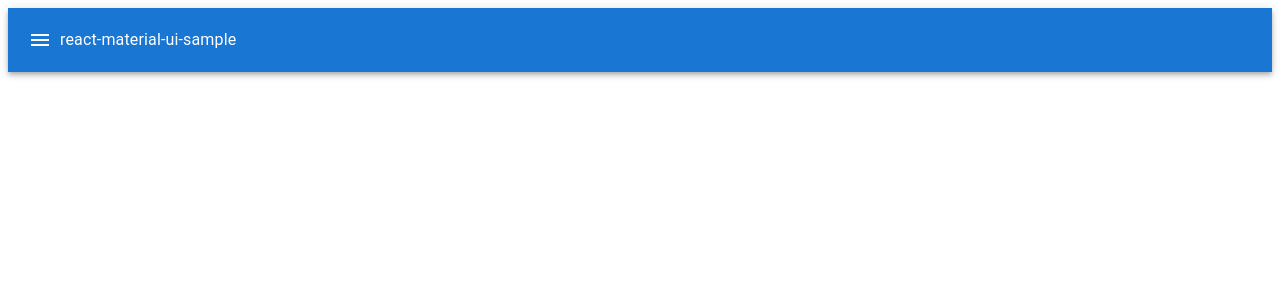
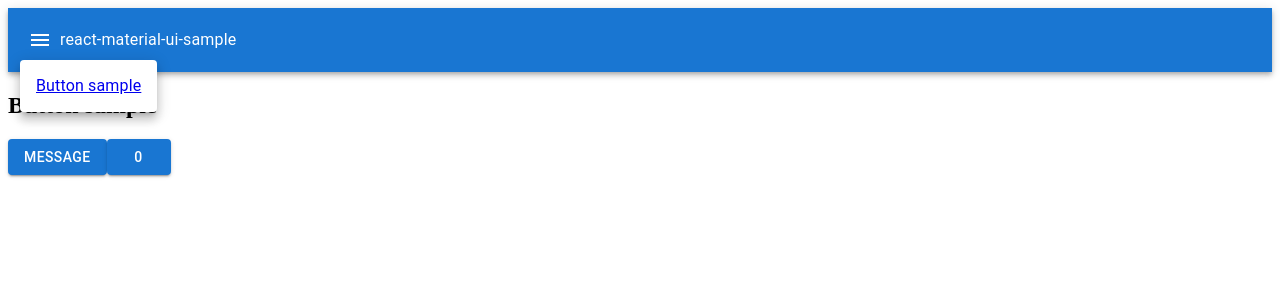
Before and after one commit to nakamurakko/react-material-ui-sample, a React (Create React App) app: page /button-sample in a window 1280 px wide. Both pictures are taken after a click on the button 40 px from the left and 40 px from the top of the page. Shown: the top 300 px of the page. Built offline with nearby package versions, Linux system fonts and the light colour scheme.

Commit message:
Button サンプルを追加。

```diff
--- a/package.json
+++ b/package.json
@@ -27,6 +27,7 @@
     "@mui/material": "^5.16.0",
     "react": "^18.3.1",
     "react-dom": "^18.3.1",
+    "react-router-dom": "^6.24.1",
     "react-scripts": "5.0.1",
     "web-vitals": "^2.1.4"
   },
--- a/src/App.tsx
+++ b/src/App.tsx
@@ -1,19 +1,37 @@
 import './App.css';
 
+import React, { useState } from 'react';
+import { Link, Outlet } from 'react-router-dom';
+
 import MenuIcon from '@mui/icons-material/Menu';
-import { AppBar, IconButton, Toolbar, Typography } from '@mui/material';
+import { AppBar, IconButton, Menu, MenuItem, Toolbar, Typography } from '@mui/material';
 
 export default function App(): JSX.Element {
 
+  const [anchorElement, setAnchorElement] = useState<HTMLElement | null>(null);
+  const menuOpened: boolean = !!anchorElement;
+
+  function onMenuClick(event: React.MouseEvent<HTMLButtonElement>): void {
+    setAnchorElement(event.currentTarget);
+  }
+
+  function closeMenu(): void {
+    setAnchorElement(null);
+  }
+
   return (
+    <>
       <AppBar
         enableColorOnDark
         position="sticky"
       >
         <Toolbar>
           <IconButton
+            aria-controls=""
             color="inherit"
             edge="start"
+            id="menu-button"
+            onClick={onMenuClick}
           >
             <MenuIcon />
           </IconButton>
@@ -22,6 +40,20 @@ export default function App(): JSX.Element {
           </Typography>
         </Toolbar>
       </AppBar>
+
+      <Menu
+        anchorEl={anchorElement}
+        MenuListProps={{ "aria-labelledby": "menu-button" }}
+        open={menuOpened}
+        onClose={closeMenu}
+      >
+        <MenuItem onClick={closeMenu}>
+          <Link to="button-sample">Button sample</Link>
+        </MenuItem>
+      </Menu>
+
+      <Outlet />
+    </>
   );
 
 }
--- /dev/null
+++ b/src/button-sample/button-sample.tsx
@@ -0,0 +1,49 @@
+import { useState } from 'react';
+
+import { Button } from '@mui/material';
+
+/**
+ * Button サンプルコンポーネント。
+ *
+ * @returns JSX.Element
+ */
+export default function ButtonSample(): JSX.Element {
+
+  /** クリックカウント数。 */
+  const [clickCount, setClickCount] = useState<number>(0);
+
+  /**
+   * メッセージ表示ボタンクリック。
+   */
+  function onMessageClick(): void {
+    alert('Hello');
+  }
+
+  /**
+   * カウントアップボタンクリック。
+   */
+  function onCountupClick(): void {
+    setClickCount(clickCount + 1);
+  }
+
+  return (
+    <>
+      <h2>Button sample</h2>
+
+      <Button
+        variant="contained"
+        onClick={onMessageClick}
+      >
+        Message
+      </Button>
+
+      <Button
+        variant="contained"
+        onClick={onCountupClick}
+      >
+        {clickCount}
+      </Button>
+    </>
+  );
+
+}
--- a/src/index.tsx
+++ b/src/index.tsx
@@ -2,16 +2,28 @@ import './index.css';
 
 import React from 'react';
 import ReactDOM from 'react-dom/client';
+import { createBrowserRouter, createRoutesFromElements, Route, RouterProvider } from 'react-router-dom';
+
+import { Router } from '@remix-run/router';
 
 import App from './App';
+import ButtonSample from './button-sample/button-sample';
 import reportWebVitals from './reportWebVitals';
+
+const router: Router = createBrowserRouter(
+  createRoutesFromElements(
+    <Route path="/" element={<App />}>
+      <Route path="button-sample" element={<ButtonSample />} />
+    </Route>
+  )
+);
 
 const root: ReactDOM.Root = ReactDOM.createRoot(
   document.getElementById('root') as HTMLElement
 );
 root.render(
   <React.StrictMode>
-    <App />
+    <RouterProvider router={router} />
   </React.StrictMode>
 );
 
```
Also changed, not shown: 1 other file (tests, documents, lock files or other folders). Lines whose indentation alone changed are shown as unchanged.
